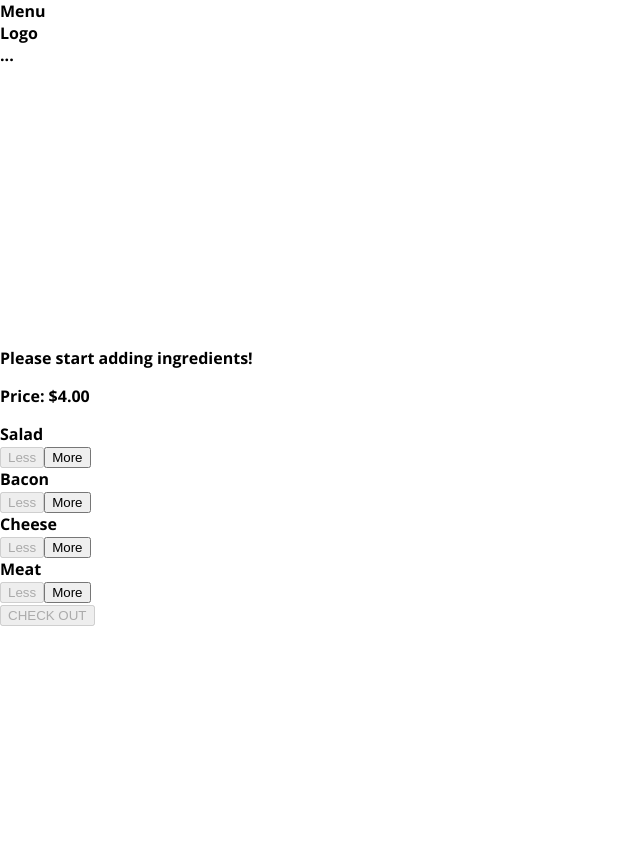
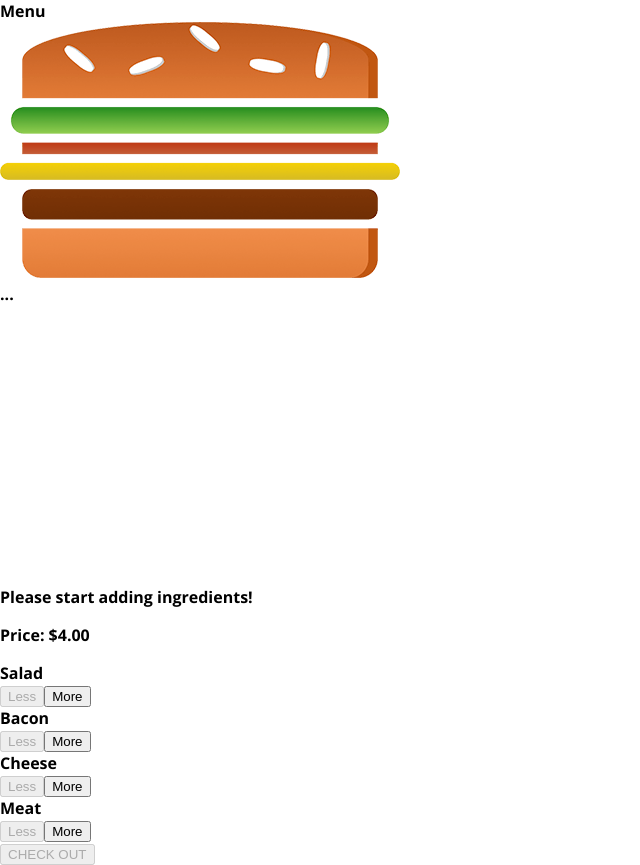
Before and after one commit to sarahbethfry/burger-builder, a React app: page / in a window 1280 px wide. Shown: the whole page, without its empty margins (0-640 px from the left). Before the commit the page ends 800 px from the top, so only its background shows below. Built offline with nearby package versions, Linux system fonts and the light colour scheme; the HTML template or start-up script is replaced by a standard one.

Commit message:
Added Logo to toolbar

```diff
--- /dev/null
+++ b/src/components/Logo/Logo.css
@@ -0,0 +1,11 @@
+.Logo {
+  background-color: white;
+  padding: 8px;
+  height: 80%;
+  box-sizing: border-box;
+  border-radius: 5px;
+}
+
+.Logo img {
+  height: 100%;
+}
--- /dev/null
+++ b/src/components/Logo/Logo.jsx
@@ -0,0 +1,11 @@
+import React from "react";
+import burgerLogo from "../../assets/images/original.png";
+import classes from "./Logo.css";
+
+const logo = (props) => (
+  <div className={classes.Logo}>
+    <img src={burgerLogo} alt="MyBurger" />
+  </div>
+);
+
+export default logo;
--- a/src/components/Navigation/Toolbar/Toolbar.jsx
+++ b/src/components/Navigation/Toolbar/Toolbar.jsx
@@ -1,10 +1,11 @@
 import React from "react";
 import classes from "./Toolbar.css";
+import Logo from "../../Logo/Logo";
 
-const toolbar = () => (
+const toolbar = (props) => (
   <header className={classes.Toolbar}>
     <div>Menu</div>
-    <div>Logo</div>
+    <Logo />
     <nav>...</nav>
   </header>
 );
```
Also changed, not shown: src/assets/images/original.png (added).
